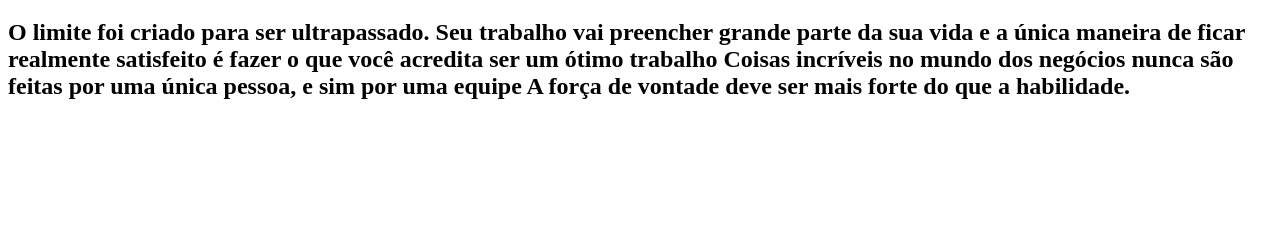
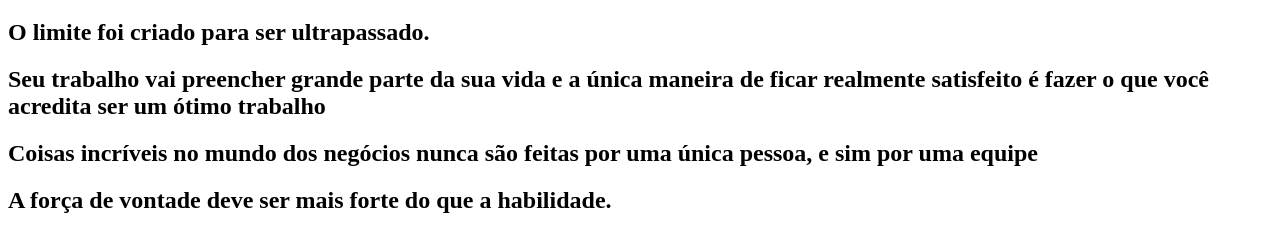
Before and after one commit to sophiemomo/agrinho, a plain HTML site: page index.html in a window 1280 px wide. Shown: the part 61-312 px from the top of the page. Drawn offline with Linux system fonts and the light colour scheme.

Commit message:
Update index.html

```diff
--- a/index.html
+++ b/index.html
@@ -10,10 +10,10 @@
 <body>
     <h1>FRASES MOTIVACIONAIS</h1>
 
-    <h2>O limite foi criado para ser ultrapassado.
-    Seu trabalho vai preencher grande parte da sua vida e a única maneira de ficar realmente satisfeito é fazer o que você acredita ser um ótimo trabalho
-    Coisas incríveis no mundo dos negócios nunca são feitas por uma única pessoa, e sim por uma equipe
-    A força de vontade deve ser mais forte do que a habilidade.</h2>
+    <h2>O limite foi criado para ser ultrapassado.</h2>
+    <h2>Seu trabalho vai preencher grande parte da sua vida e a única maneira de ficar realmente satisfeito é fazer o que você acredita ser um ótimo trabalho</h2>
+    <h2>Coisas incríveis no mundo dos negócios nunca são feitas por uma única pessoa, e sim por uma equipe</h2>
+    <h2>A força de vontade deve ser mais forte do que a habilidade.</h2>
 
 </body>
 </html>
```
